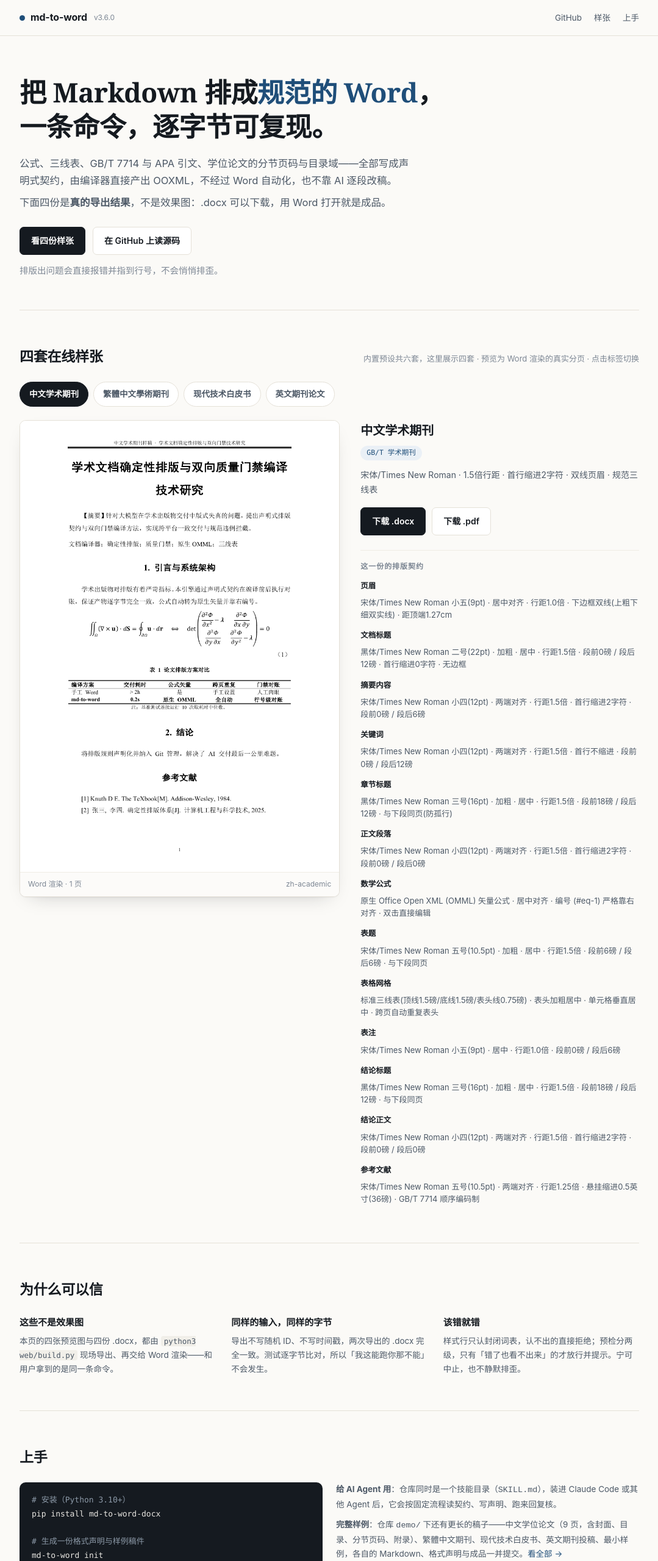
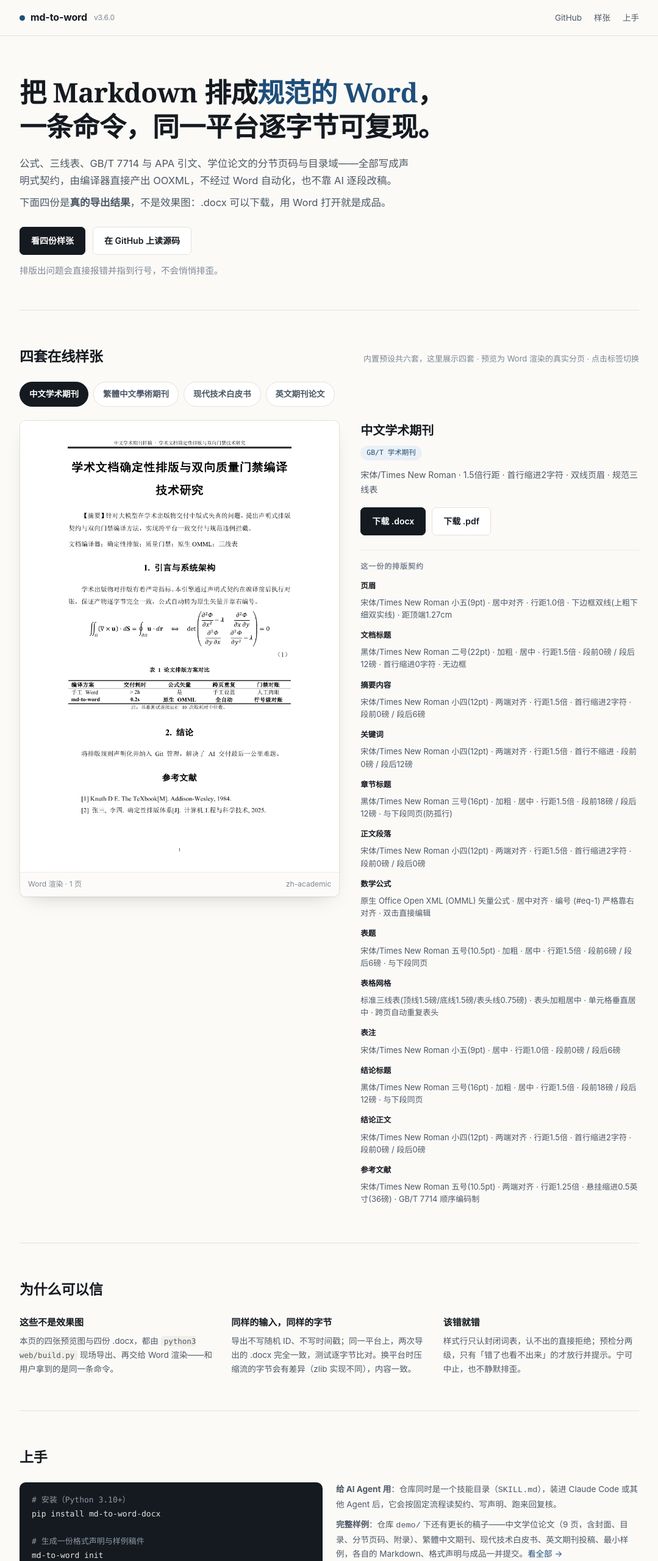
Before and after one commit to ls-open/md-to-word, a plain HTML site: page docs/index.html in a window 1280 px wide. Shown: the top 2560 px of the page at 61% size, without its empty margins (100-1179 px from the left). Drawn offline with Linux system fonts and the light colour scheme.

Commit message:
docs(web): 首页按同平台口径描述逐字节可复现

```diff
--- a/docs/index.html
+++ b/docs/index.html
@@ -193,7 +193,7 @@
 
 <div class="wrap">
   <section class="hero">
-    <h1>把 Markdown 排成<em>规范的 Word</em>，<br>一条命令，逐字节可复现。</h1>
+    <h1>把 Markdown 排成<em>规范的 Word</em>，<br>一条命令，同一平台逐字节可复现。</h1>
     <p>公式、三线表、GB/T 7714 与 APA 引文、学位论文的分节页码与目录域——全部写成声明式契约，由编译器直接产出 OOXML，不经过 Word 自动化，也不靠 AI 逐段改稿。</p>
     <p>下面四份是<strong>真的导出结果</strong>，不是效果图：.docx 可以下载，用 Word 打开就是成品。</p>
     <div class="cta">
@@ -374,7 +374,7 @@
       </div>
       <div class="claim">
         <h3>同样的输入，同样的字节</h3>
-        <p>导出不写随机 ID、不写时间戳，两次导出的 .docx 完全一致。测试逐字节比对，所以「我这能跑你那不能」不会发生。</p>
+        <p>导出不写随机 ID、不写时间戳；同一平台上，两次导出的 .docx 完全一致，测试逐字节比对。换平台时压缩流的字节会有差异（zlib 实现不同），内容一致。</p>
       </div>
       <div class="claim">
         <h3>该错就错</h3>
```
Also changed, not shown: web/page.html (+2 -2 lines).
